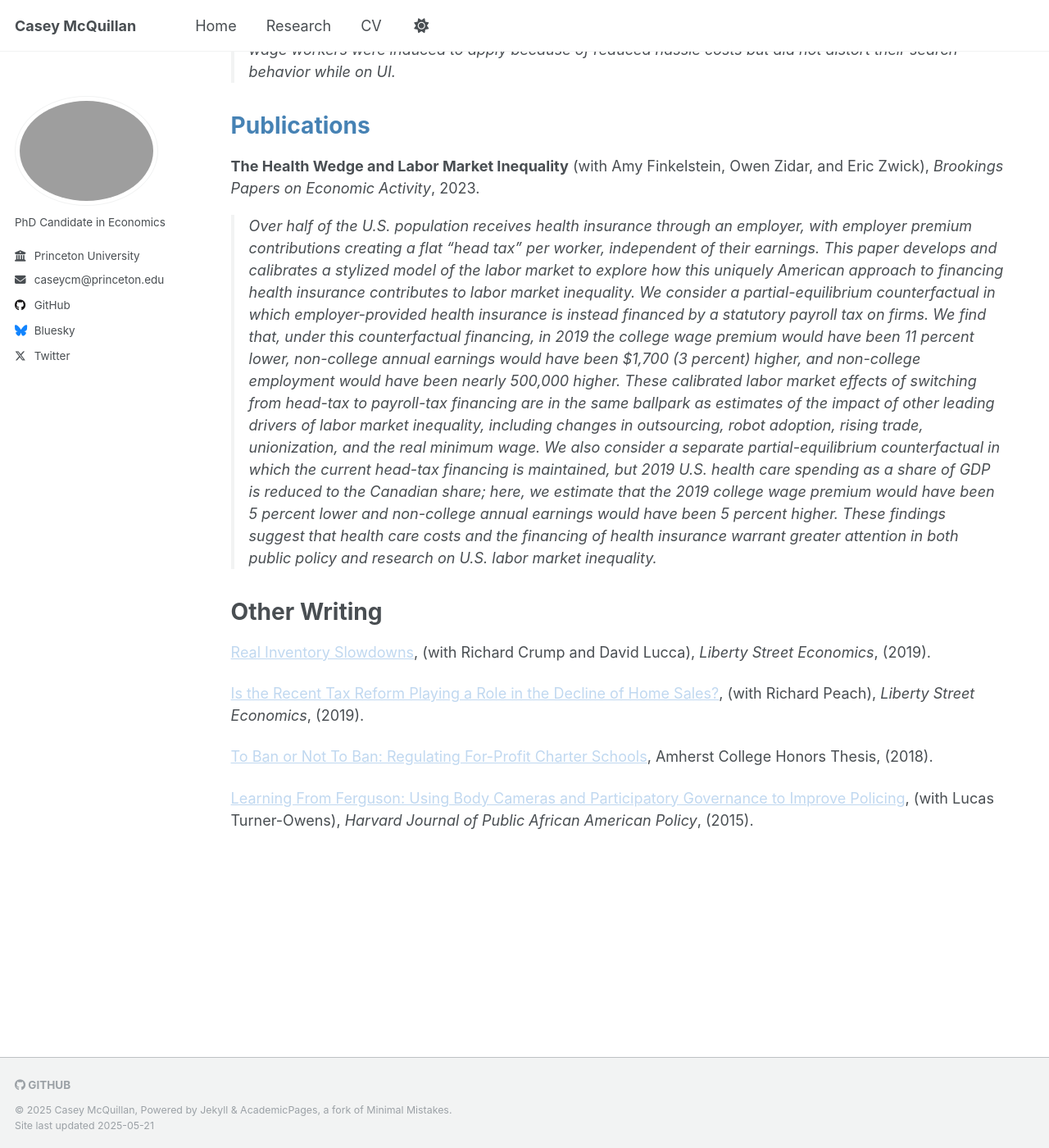
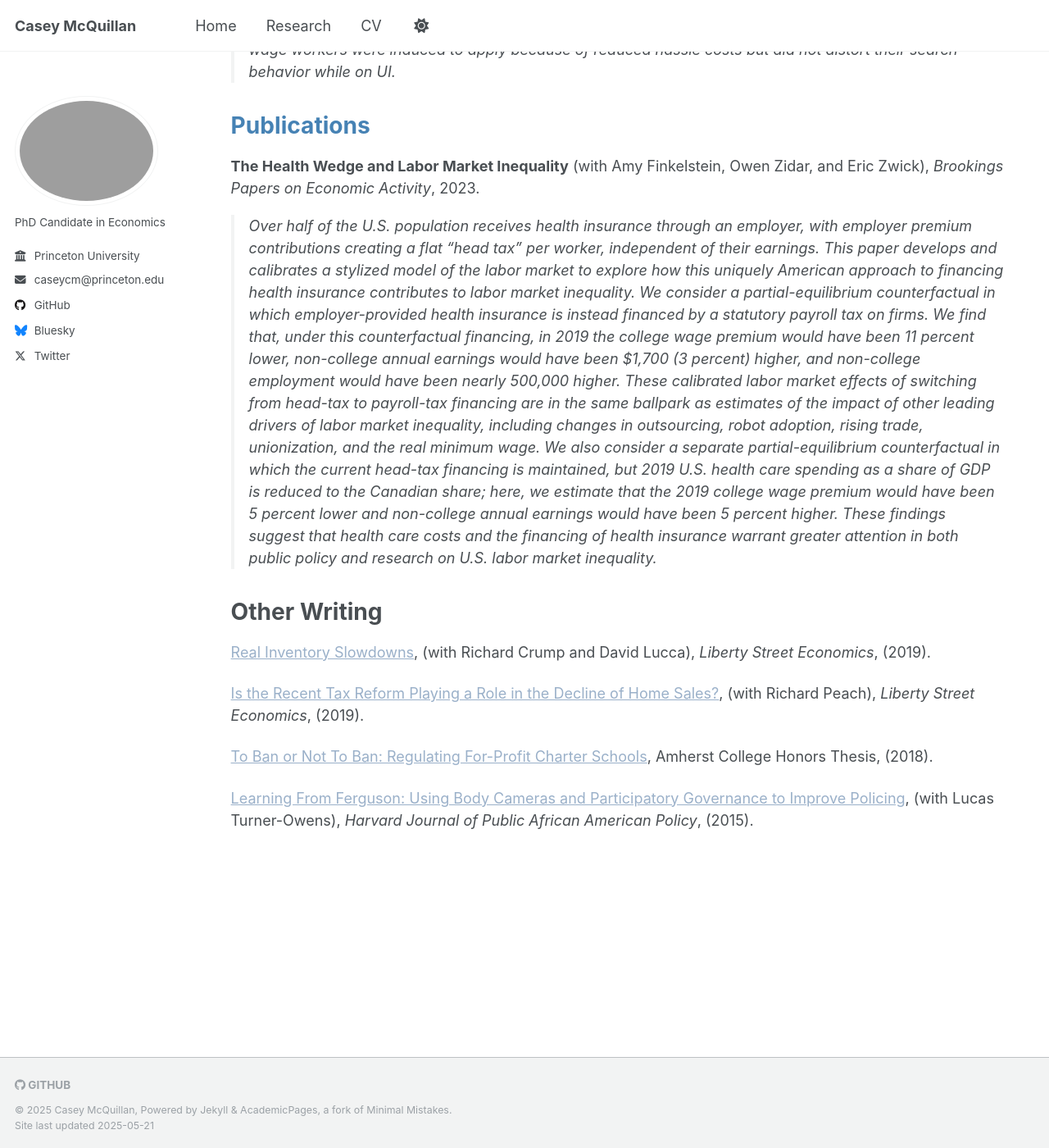
Before and after one commit to casey-mcquillan/casey-mcquillan.github.io, a Jekyll site: the page built from _pages/research.md, in a window 1280 px wide and 1400 px high, scrolled down 1310 px. Shown: the whole window at 82% size. Built offline with Jekyll 4.4.1, drawn with Linux system fonts in a browser that asks for light colours.

Commit message:
Link color

```diff
--- a/_sass/theme/_default.scss
+++ b/_sass/theme/_default.scss
@@ -36,7 +36,7 @@ $sidebar-screen-min-width   : 1024px;
     --global-code-background-color      : #fafafa;
     --global-code-text-color            : #{$darker-gray};
     --global-fig-caption-color          : mix(#fff,  #{$dark-gray}, 25%);
-    --global-link-color                 : #c0d8f0;
+    --global-link-color                 : #9ab0c9;
     --global-link-color-hover           : mix(#000, #2f7f93, 25%);
     --global-link-color-visited         : mix(#fff, #2f7f93, 25%);
     --global-masthead-link-color        : #{$dark-gray};
```
Also changed, not shown: 1 other file.
